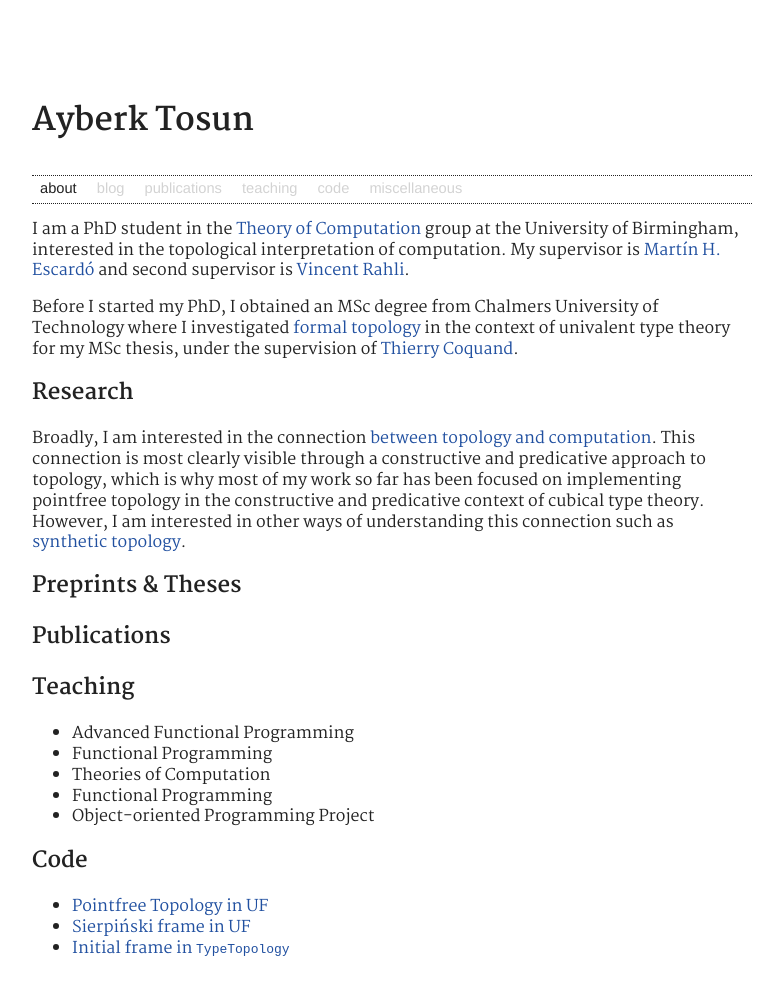
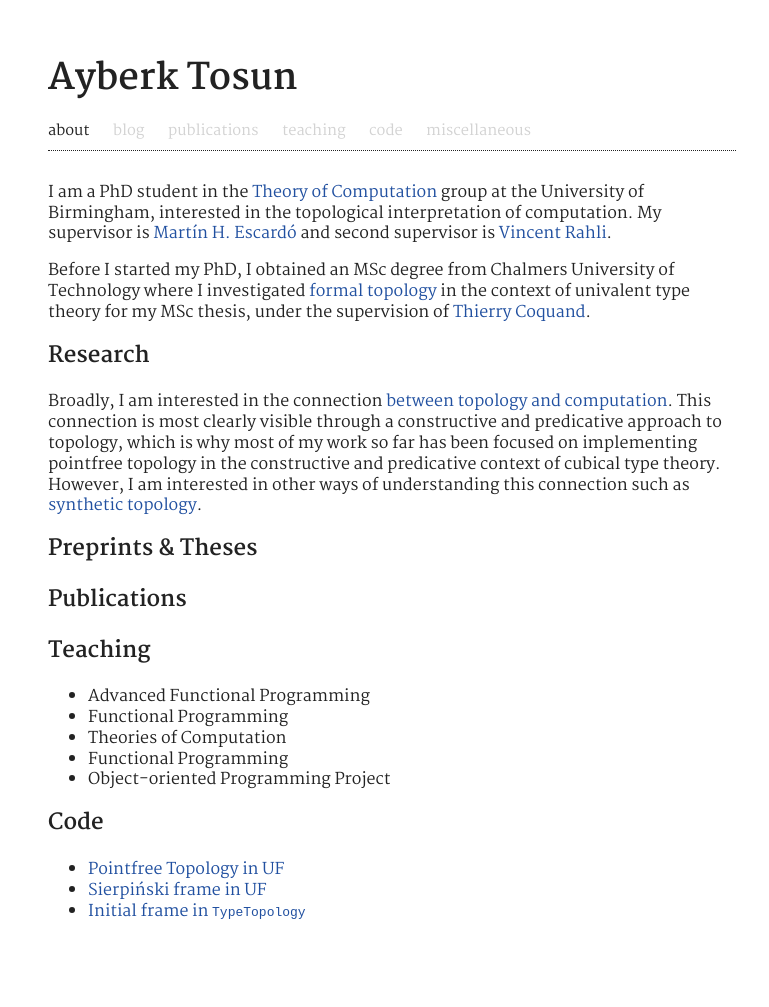
Before and after one commit to ayberkt/homepage, a Jekyll site: the page built from index.md, in a window 1280 px wide. Shown: the whole page, without its empty margins (248-1017 px from the left). Built offline with Jekyll 4.4.1, drawn with Linux system fonts in a browser that asks for light colours; after the commit the page ends 970 px from its top, so only the background shows below that.

Commit message:
Update the CSS

```diff
--- a/assets/css/styles.css
+++ b/assets/css/styles.css
@@ -14,22 +14,19 @@
 }
 
 header {
-  padding-top: 3em;
+  margin-top: 1em;
+  margin-bottom: 2em;
+  border-bottom: 1px dotted;
 }
 
 nav {
-  padding-top: 3px;
-  padding-bottom: 3px;
-  border-top:    1px dotted;
-  border-bottom: 1px dotted;
+  margin-bottom  : 0.5em;
 }
 
 nav a {
   color: lightgray;
-  margin-left: 8px;
-  margin-right: 8px;
+  margin-right: 20px;
   font-size: 11pt;
-  font-family: Helvetica;
 }
 
 nav a:hover {
@@ -38,14 +35,15 @@
 }
 
 h1 {
-  font-size      : 32px ;
-  margin-bottom  : 1em  ;
+  font-size      : 36px  ;
+  margin-bottom  : 0.5em ;
 }
 
 img {
-  height: 50%  ;
-  margin: 1em  ;
-  float: right ;
+  height        : 50%   ;
+  margin-left   : 1em   ;
+  margin-bottom : 1em   ;
+  float         : right ;
 }
 
 h2 {
@@ -74,11 +72,11 @@
 .date {
   color: #999;
   font-style: italic;
+  padding-right: 1em;
 }
 
 .extra {
-  font-size: 11pt;
-  text-indent: 10px;
+  font-size: 10pt;
   font-style: italic;
   color: #333;
 }
@@ -96,3 +94,92 @@
 .current {
   color: #222;
 }
+
+
+* {box-sizing:border-box}
+
+/* Slideshow container */
+.slideshow-container {
+  max-width: 1000px;
+  position: relative;
+  margin: auto;
+}
+
+/* Hide the images by default */
+.mySlides {
+  display: none;
+}
+
+/* Next & previous buttons */
+.prev, .next {
+  cursor: pointer;
+  position: absolute;
+  top: 50%;
+  width: auto;
+  margin-top: -22px;
+  padding: 16px;
+  color: white;
+  font-weight: bold;
+  font-size: 18px;
+  transition: 0.6s ease;
+  border-radius: 0 3px 3px 0;
+  user-select: none;
+}
+
+/* Position the "next button" to the right */
+.next {
+  right: 0;
+  border-radius: 3px 0 0 3px;
+}
+
+/* On hover, add a black background color with a little bit see-through */
+.prev:hover, .next:hover {
+  background-color: rgba(0,0,0,0.8);
+}
+
+/* Caption text */
+.text {
+  color: #f2f2f2;
+  font-size: 15px;
+  padding: 8px 12px;
+  position: absolute;
+  bottom: 8px;
+  width: 100%;
+  text-align: center;
+}
+
+/* Number text (1/3 etc) */
+.numbertext {
+  color: #f2f2f2;
+  font-size: 12px;
+  padding: 8px 12px;
+  position: absolute;
+  top: 0;
+}
+
+/* The dots/bullets/indicators */
+.dot {
+  cursor: pointer;
+  height: 15px;
+  width: 15px;
+  margin: 0 2px;
+  background-color: #bbb;
+  border-radius: 50%;
+  display: inline-block;
+  transition: background-color 0.6s ease;
+}
+
+.active, .dot:hover {
+  background-color: #717171;
+}
+
+/* Fading animation */
+.fade {
+  animation-name: fade;
+  animation-duration: 1.5s;
+}
+
+@keyframes fade {
+  from {opacity: .4}
+  to {opacity: 1}
+}
```
